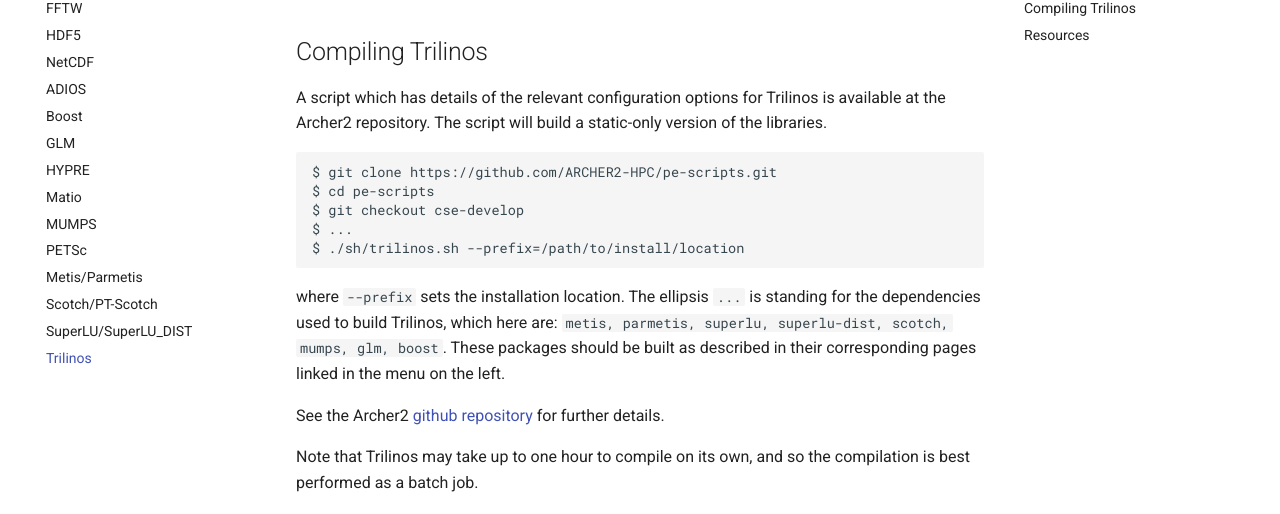
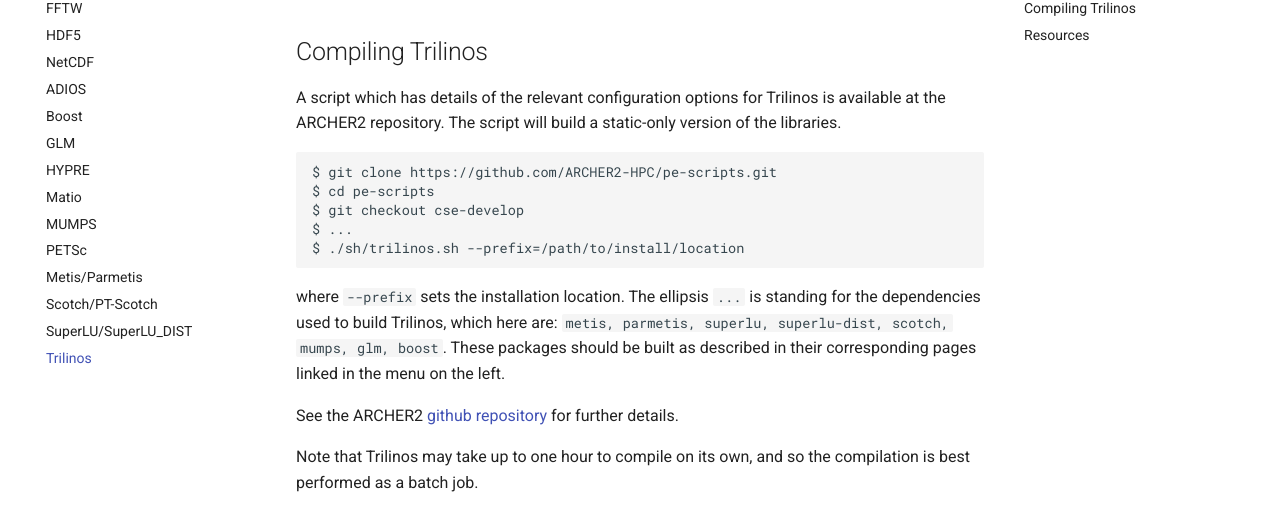
Before and after one commit to ARCHER2-HPC/archer2-docs, an MkDocs documentation site: the page built from docs/software-libraries/trilinos.md, in a window 1280 px wide and 900 px high, scrolled down 805 px. Shown: the part 172-686 px from the top of the window. Built offline with MkDocs 1.6.1 and Material for MkDocs 9.7.7, drawn with Linux system fonts in a browser that asks for light colours; comment, search, counter and statistics services are not loaded.

````diff
--- a/docs/software-libraries/trilinos.md
+++ b/docs/software-libraries/trilinos.md
@@ -40,7 +40,7 @@ loaded.
 ## Compiling Trilinos
 
 A script which has details of the relevant configuration options
-for Trilinos is available at the Archer2 repository. The script
+for Trilinos is available at the ARCHER2 repository. The script
 will build a static-only version of the libraries.
 ```
 $ git clone https://github.com/ARCHER2-HPC/pe-scripts.git
@@ -55,7 +55,7 @@ here are: `metis, parmetis, superlu, superlu-dist, scotch, mumps,
 glm, boost`. These packages should be built as described in their
 corresponding pages linked in the menu on the left.
 
-See the Archer2 [github repository][2] for further details.
+See the ARCHER2 [github repository][2] for further details.
 
 Note that Trilinos may take up to one hour to compile on its own, and
 so the compilation is best performed as a batch job.
````
